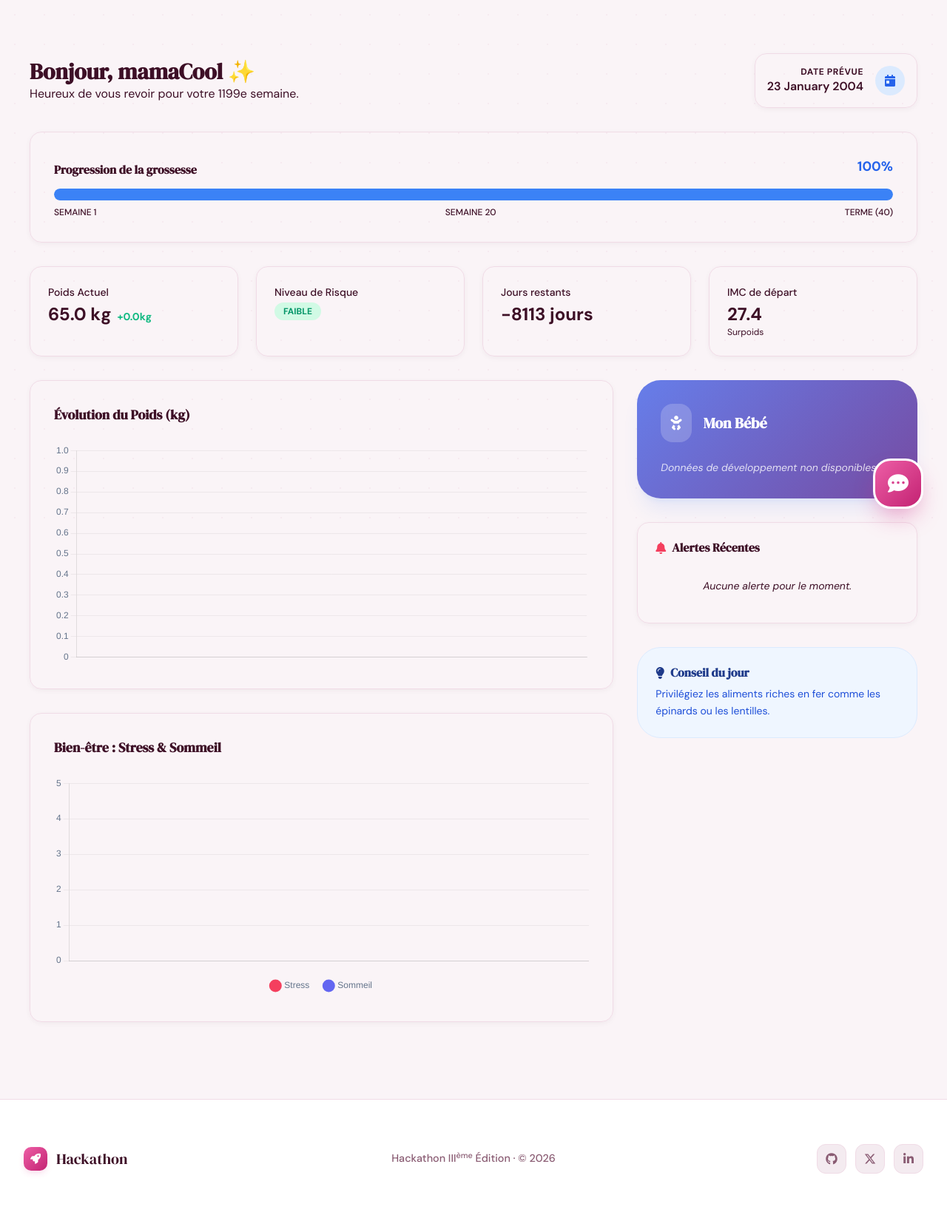
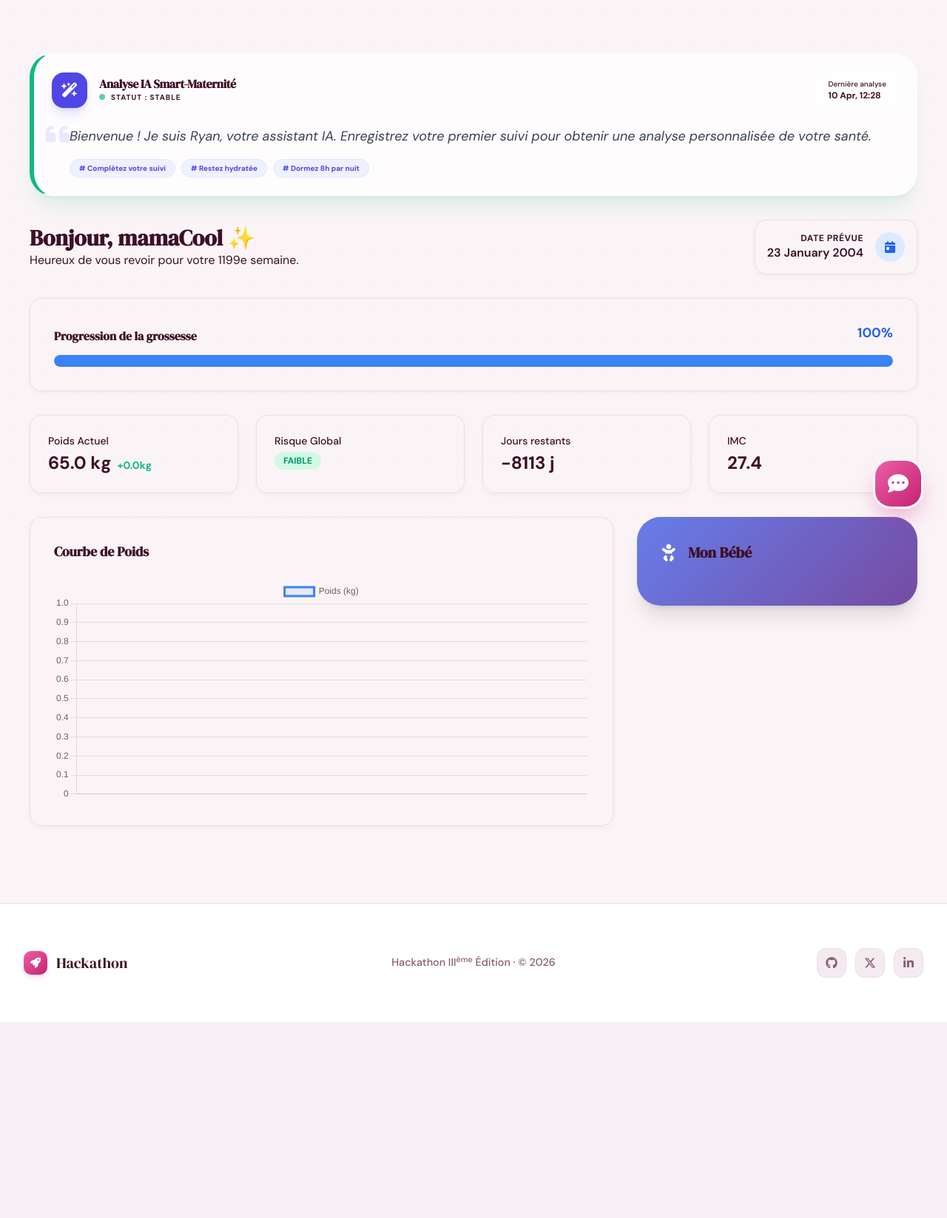
Before and after one commit to Panda0831/coucou_les_filles, a Django app: page /pregancy/dashboard_view/ in a window 1280 px wide. Shown: the part 80-1727 px from the top of the page at 74% size. After the commit the page ends 1462 px from the top, so only its background shows below. Run offline with Django 5.2, Linux system fonts and the light colour scheme; a user stored in the database is signed in; data comes from the database, SQL or seed files in the repository; both versions use the stored data as it was after the commit; some libraries are stand-ins or nearby versions.

Commit message:
farany taty amiko

````diff
--- a/pregancy/views.py
+++ b/pregancy/views.py
@@ -1,21 +1,24 @@
-from pyexpat.errors import messages
-
-from django.shortcuts import render
-
-# Create your views here.
+import datetime
+import json
+import random
 from django.shortcuts import render, redirect
-from Users.forms import SuiviHebdomadaireForm
 from django.contrib.auth.decorators import login_required
 from django.contrib import messages
+from django.views.generic import TemplateView
+from django.contrib.auth.mixins import LoginRequiredMixin
+from django.utils import timezone
+
+from .models import SuiviHebdomadaire, DeveloppementFoetus, AlerteMedicale
+from Users.models import RapportIA
+from Users.ai_service import analyser_grossesse_gemini
 
 @login_required
 def ajouter_suivi(request):
-
-    semaine_actuelle = request.user.semaine_actuelle
-
+    user = request.user
+    semaine_actuelle = user.semaine_actuelle
 
     deja_rempli = SuiviHebdomadaire.objects.filter(
-        mere=request.user,
+        mere=user,
         semaine_grossesse=semaine_actuelle
     ).exists()
 
@@ -24,30 +27,42 @@ def ajouter_suivi(request):
             messages.warning(request, f"Vous avez déjà rempli le suivi pour la semaine {semaine_actuelle}.")
             return redirect("users:user_home")
 
+        from Users.forms import SuiviHebdomadaireForm
         form = SuiviHebdomadaireForm(request.POST)
+
         if form.is_valid():
             suivi = form.save(commit=False)
-            suivi.mere = request.user
+            suivi.mere = user
             suivi.semaine_grossesse = semaine_actuelle
             suivi.save()
-            messages.success(request, "Suivi ajouté avec succès !")
-            return redirect("users:user_home")
-    else:
-        form = SuiviHebdomadaireForm()
 
-    return render(request, "pregancy/ajouter_suivi.html", {
-        "form": form,
-        "deja_rempli": deja_rempli,
-        "semaine_actuelle": semaine_actuelle
-    })
+            print("🚀 Tentative d'analyse IA...")
+            try:
+                contexte = user.obtenir_contexte_clinique()
+                resultat_brut = analyser_grossesse_gemini(contexte)
 
+                if resultat_brut:
+                    # Nettoyage et chargement du JSON
+                    json_str = resultat_brut.strip()
+                    if json_str.startswith("```json"):
+                        json_str = json_str[7:]
+                    if json_str.endswith("```"):
+                        json_str = json_str[:-3]
 
-import datetime
-import json
-import random
-from django.views.generic import TemplateView
-from django.contrib.auth.mixins import LoginRequiredMixin
-from .models import SuiviHebdomadaire, DeveloppementFoetus, AlerteMedicale
+                    data = json.loads(json_str)
+
+                    # ✅ CORRECTION ICI : On ajoute 'conseils'
+                    RapportIA.objects.create(
+                        user=user,
+                        analyse_textuelle=data.get('analyse', 'Analyse prête.'),
+                        score_vigilance=data.get('vigilance', 'Stable'),
+                        conseils=data.get('conseils', []) # <--- NE PAS OUBLIER CETTE LIGNE
+                    )
+                    print("✅ Rapport IA enregistré avec conseils.")
+                    messages.info(request, "L'IA Ryan a analysé vos nouvelles données.")
+            except Exception as e:
+                print(f"❌ Erreur lors de l'enregistrement du rapport : {e}")
+
 
 class DashboardView(LoginRequiredMixin, TemplateView):
     template_name = 'pregancy/dashboard_view.html'
@@ -56,44 +71,57 @@ class DashboardView(LoginRequiredMixin, TemplateView):
         context = super().get_context_data(**kwargs)
         user = self.request.user
 
+        # 1. Récupération des données
         suivis = SuiviHebdomadaire.objects.filter(mere=user).order_by('semaine_grossesse')
-        dernier_suivi = suivis.last()
+        dernier_rapport_ia = RapportIA.objects.filter(user=user).order_by('-date_analyse').first()
 
+        # 2. Gestion de l'affichage IA (Sécurité si vide)
+        if dernier_rapport_ia:
+            context['rapport_ia'] = dernier_rapport_ia
+        else:
+            # Message temporaire pour tester le design si aucun rapport n'existe encore
+            context['rapport_ia'] = {
+                'analyse_textuelle': "Bienvenue ! Je suis Ryan, votre assistant IA. Enregistrez votre premier suivi pour obtenir une analyse personnalisée de votre santé.",
+                'score_vigilance': 'Stable',
+                'date_analyse': timezone.now(),
+                'conseils': ["Complétez votre suivi", "Restez hydratée", "Dormez 8h par nuit"]
+            }
+
+        # 3. Stats générales
         semaine_actuelle = user.semaine_actuelle
         foetus_info = DeveloppementFoetus.objects.filter(semaine=semaine_actuelle).first()
 
         context['stats_generales'] = {
             'semaine': semaine_actuelle,
-            'progression_pourcentage': round((semaine_actuelle / 40) * 100, 1) if semaine_actuelle <= 40 else 100,
-            'jours_restants': (user.date_prevue_accouchement - datetime.date.today()).days if user.date_prevue_accouchement else None,
-            'imc_depart': user.imc,
-            'categorie_imc': user.categorie_imc,
+            'progression_pourcentage': min(round((semaine_actuelle / 40) * 100, 1), 100),
+            'jours_restants': (user.date_prevue_accouchement - datetime.date.today()).days if user.date_prevue_accouchement else 0,
             'poids_actuel': user.poids_actuel(),
             'prise_poids_totale': user.prise_poids_totale(),
             'risque_actuel': user.risque_global(),
+            'imc_depart': user.imc,
+            'categorie_imc': user.categorie_imc,
         }
 
         context['foetus'] = foetus_info
 
+        # 4. Données Graphiques
         context['graph_data'] = json.dumps({
             'labels': [f"Sem {s.semaine_grossesse}" for s in suivis],
-            'poids': [s.poids for s in suivis],
-            'prise_poids': [s.prise_poids for s in suivis],
+            'poids': [float(s.poids) for s in suivis],
             'stress': [s.niveau_stress for s in suivis if s.niveau_stress is not None],
             'sommeil': [s.qualite_sommeil for s in suivis if s.qualite_sommeil is not None],
         })
 
-        context['alertes'] = user.alertes_non_lues()[:5]
-
+        context['alertes'] = user.alertes_non_lues()[:2]
         context['conseil_aleatoire'] = random.choice(self.get_conseils())
 
         return context
 
     def get_conseils(self):
         return [
-            "Hydratez-vous : visez 2 litres d'eau par jour pour soutenir le volume sanguin.",
-            "Marchez 30 minutes par jour pour améliorer la circulation et le sommeil.",
-            "Privilégiez les aliments riches en fer comme les épinards ou les lentilles.",
-            "Écoutez votre corps : si vous ressentez une fatigue intense, reposez-vous sans culpabiliser.",
-            "Préparez votre valise de maternité dès la 30ème semaine pour éviter le stress."
+            "Buvez au moins 1.5L d'eau par jour.",
+            "Pratiquez une activité physique douce comme la marche.",
+            "Pensez à prendre vos vitamines prénatales.",
+            "Évitez de porter des charges trop lourdes.",
+            "Prenez du temps pour vous relaxer aujourd'hui."
         ]
--- a/templates/pregancy/dashboard_view.html
+++ b/templates/pregancy/dashboard_view.html
@@ -1,6 +1,6 @@
 {% extends 'Base/base.html' %}
 
-{% block title %}Mon Tableau de Bord - Suivi de Grossesse{% endblock %}
+{% block title %}Tableau de Bord - Smart Maternité{% endblock %}
 
 {% block extra_head %}
 <script src="https://cdn.jsdelivr.net/npm/chart.js"></script>
@@ -8,15 +8,91 @@
     .gradient-card {
         background: linear-gradient(135deg, #667eea 0%, #764ba2 100%);
     }
-    [data-theme='dark'] .gradient-card {
-        background: linear-gradient(135deg, #4338ca 0%, #5b21b6 100%);
+
+    /* Style Premium pour la carte IA */
+    .ia-card {
+        background: rgba(255, 255, 255, 0.7);
+        backdrop-filter: blur(12px);
+        -webkit-backdrop-filter: blur(12px);
+        border: 1px solid rgba(255, 255, 255, 0.3);
+        border-left-width: 6px;
+        transition: all 0.3s cubic-bezier(0.4, 0, 0.2, 1);
     }
+
+    [data-theme='dark'] .ia-card {
+        background: rgba(30, 41, 59, 0.7);
+        border: 1px solid rgba(255, 255, 255, 0.1);
+        border-left-width: 6px;
+    }
+
+    .ia-card:hover {
+        transform: translateY(-4px);
+        box-shadow: 0 20px 25px -5px rgba(0, 0, 0, 0.1), 0 10px 10px -5px rgba(0, 0, 0, 0.04);
+    }
+
+    @keyframes slideIn {
+        from { opacity: 0; transform: translateY(-15px); }
+        to { opacity: 1; transform: translateY(0); }
+    }
+    .animate-ia { animation: slideIn 0.6s ease-out forwards; }
 </style>
 {% endblock %}
 
 {% block content %}
 <div class="container mx-auto px-4 py-8">
     <div class="max-w-7xl mx-auto">
+
+        {% if rapport_ia %}
+        <div class="ia-card animate-ia p-6 mb-8 rounded-[2rem] shadow-xl
+            {% if rapport_ia.score_vigilance == 'Alerte' %} border-l-rose-500 shadow-rose-500/10
+            {% elif rapport_ia.score_vigilance == 'Attention' %} border-l-amber-500 shadow-amber-500/10
+            {% else %} border-l-emerald-500 shadow-emerald-500/10 {% endif %}">
+
+            <div class="flex flex-col md:flex-row md:items-center justify-between gap-4">
+                <div class="flex items-center gap-4">
+                    <div class="h-12 w-12 rounded-2xl bg-indigo-600 flex items-center justify-center shadow-lg shadow-indigo-500/20">
+                        <i class="fa-solid fa-wand-magic-sparkles text-white text-xl"></i>
+                    </div>
+                    <div>
+                        <h3 class="font-black text-ink tracking-tight">Analyse IA Smart-Maternité</h3>
+                        <div class="flex items-center gap-2">
+                            <span class="inline-block h-2 w-2 rounded-full
+                                {% if rapport_ia.score_vigilance == 'Alerte' %} bg-rose-500
+                                {% elif rapport_ia.score_vigilance == 'Attention' %} bg-amber-500
+                                {% else %} bg-emerald-500 {% endif %} animate-pulse"></span>
+                            <p class="text-[10px] uppercase font-bold text-muted tracking-widest">
+                                Statut : {{ rapport_ia.score_vigilance }}
+                            </p>
+                        </div>
+                    </div>
+                </div>
+
+                <div class="bg-white/50 dark:bg-black/20 px-4 py-2 rounded-xl border border-white/20">
+                    <p class="text-[10px] text-muted font-medium">Dernière analyse</p>
+                    <p class="text-xs font-bold text-ink">{{ rapport_ia.date_analyse|date:"d M, H:i" }}</p>
+                </div>
+            </div>
+
+            <div class="mt-6">
+                <div class="relative">
+                    <i class="fa-solid fa-quote-left absolute -top-2 -left-2 opacity-10 text-4xl text-indigo-600"></i>
+                    <p class="text-gray-700 dark:text-gray-300 leading-relaxed italic text-lg pl-6">
+                        {{ rapport_ia.analyse_textuelle }}
+                    </p>
+                </div>
+            </div>
+
+            {% if rapport_ia.conseils %}
+            <div class="mt-4 flex flex-wrap gap-2 pl-6">
+                {% for conseil in rapport_ia.conseils %}
+                <span class="text-[10px] font-bold py-1 px-3 bg-indigo-50 dark:bg-indigo-900/30 text-indigo-600 dark:text-indigo-400 rounded-full border border-indigo-100 dark:border-indigo-800">
+                    # {{ conseil }}
+                </span>
+                {% endfor %}
+            </div>
+            {% endif %}
+        </div>
+        {% endif %}
 
         <header class="flex flex-col md:flex-row md:items-center justify-between mb-8 gap-4">
             <div>
@@ -43,11 +119,6 @@
                 <div class="w-full bg-gray-100 dark:bg-gray-800 h-4 rounded-full overflow-hidden">
                     <div class="bg-blue-500 h-full rounded-full transition-all duration-1000 shadow-[0_0_15px_rgba(59,130,246,0.5)]" style="width: {{ stats_generales.progression_pourcentage }}%"></div>
                 </div>
-                <div class="flex justify-between mt-2 text-xs text-muted font-medium">
-                    <span>SEMAINE 1</span>
-                    <span>SEMAINE 20</span>
-                    <span>TERME (40)</span>
-                </div>
             </div>
         </section>
 
@@ -59,105 +130,49 @@
                     <span class="text-emerald-500 text-sm font-bold">+{{ stats_generales.prise_poids_totale }}kg</span>
                 </div>
             </div>
-
             <div class="cool-card !p-6">
-                <p class="text-muted text-sm font-medium mb-1">Niveau de Risque</p>
-                <div class="flex items-center gap-2 mt-1">
-                    <span class="px-3 py-1 rounded-full text-xs font-bold uppercase
-                        {% if stats_generales.risque_actuel == 'faible' %} bg-emerald-100 dark:bg-emerald-900/30 text-emerald-600 dark:text-emerald-400
-                        {% elif stats_generales.risque_actuel == 'moyen' %} bg-amber-100 dark:bg-amber-900/30 text-amber-600 dark:text-amber-400
-                        {% else %} bg-rose-100 dark:bg-rose-900/30 text-rose-600 dark:text-rose-400 {% endif %}">
-                        {{ stats_generales.risque_actuel }}
-                    </span>
-                </div>
+                <p class="text-muted text-sm font-medium mb-1">Risque Global</p>
+                <span class="px-3 py-1 rounded-full text-xs font-bold uppercase
+                    {% if stats_generales.risque_actuel == 'faible' %} bg-emerald-100 text-emerald-600
+                    {% else %} bg-rose-100 text-rose-600 {% endif %}">
+                    {{ stats_generales.risque_actuel }}
+                </span>
             </div>
-
             <div class="cool-card !p-6">
                 <p class="text-muted text-sm font-medium mb-1">Jours restants</p>
-                <span class="text-2xl font-bold text-ink">{{ stats_generales.jours_restants }} jours</span>
+                <span class="text-2xl font-bold text-ink">{{ stats_generales.jours_restants }} j</span>
             </div>
-
             <div class="cool-card !p-6">
-                <p class="text-muted text-sm font-medium mb-1">IMC de départ</p>
-                <div class="flex flex-col">
-                    <span class="text-2xl font-bold text-ink">{{ stats_generales.imc_depart }}</span>
-                    <span class="text-xs text-muted">{{ stats_generales.categorie_imc }}</span>
-                </div>
+                <p class="text-muted text-sm font-medium mb-1">IMC</p>
+                <span class="text-2xl font-bold text-ink">{{ stats_generales.imc_depart }}</span>
             </div>
         </div>
 
         <div class="grid grid-cols-1 lg:grid-cols-3 gap-8 mb-8">
             <div class="lg:col-span-2 space-y-8">
                 <div class="cool-card !p-8">
-                    <h3 class="text-lg font-bold text-ink mb-6">Évolution du Poids (kg)</h3>
-                    <div class="h-[300px]">
-                        <canvas id="weightChart"></canvas>
-                    </div>
-                </div>
-
-                <div class="cool-card !p-8">
-                    <h3 class="text-lg font-bold text-ink mb-6">Bien-être : Stress & Sommeil</h3>
-                    <div class="h-[300px]">
-                        <canvas id="wellnessChart"></canvas>
-                    </div>
+                    <h3 class="text-lg font-bold text-ink mb-6">Courbe de Poids</h3>
+                    <div class="h-[300px]"><canvas id="weightChart"></canvas></div>
                 </div>
             </div>
 
             <div class="space-y-8">
-                <div class="gradient-card p-8 rounded-[2rem] text-white shadow-xl shadow-blue-500/10">
+                <div class="gradient-card p-8 rounded-[2rem] text-white shadow-xl">
                     <div class="flex items-center gap-4 mb-6">
-                        <div class="bg-white/20 p-3 rounded-2xl backdrop-blur-sm">
-                            <i class="fa-solid fa-baby text-xl text-white"></i>
-                        </div>
-                        <h3 class="font-bold text-xl text-white">Mon Bébé</h3>
+                        <i class="fa-solid fa-baby text-2xl"></i>
+                        <h3 class="font-bold text-xl">Mon Bébé</h3>
                     </div>
                     {% if foetus %}
-                    <div class="space-y-4">
-                        <div class="flex justify-between border-b border-white/10 pb-2">
-                            <span class="opacity-80">Taille moy.</span>
-                            <span class="font-bold">{{ foetus.taille_moyenne }} cm</span>
-                        </div>
-                        <div class="flex justify-between border-b border-white/10 pb-2">
-                            <span class="opacity-80">Poids moy.</span>
-                            <span class="font-bold">{{ foetus.poids_moyen }} g</span>
-                        </div>
-                        <div class="mt-6 bg-white/10 p-4 rounded-2xl border border-white/10">
-                            <p class="text-sm leading-relaxed italic opacity-95 text-justify">
-                                "{{ foetus.stade_developpement|truncatewords:40 }}"
-                            </p>
-                        </div>
+                    <p class="text-sm italic opacity-90">{{ foetus.stade_developpement|truncatewords:30 }}</p>
+                    <div class="mt-4 pt-4 border-t border-white/20">
+                        <p>Taille : <b>{{ foetus.taille_moyenne }} cm</b></p>
+                        <p>Poids : <b>{{ foetus.poids_moyen }} g</b></p>
                     </div>
-                    {% else %}
-                    <p class="text-sm opacity-80 italic">Données de développement non disponibles.</p>
                     {% endif %}
-                </div>
-
-                <div class="cool-card !p-6">
-                    <h3 class="font-bold text-ink mb-4 flex items-center gap-2">
-                        <i class="fa-solid fa-bell text-rose-500"></i> Alertes Récentes
-                    </h3>
-                    <div class="space-y-4">
-                        {% for alerte in alertes %}
-                        <div class="p-3 bg-rose-50 dark:bg-rose-900/20 rounded-2xl border-l-4 border-rose-500">
-                            <p class="text-xs font-bold text-rose-700 dark:text-rose-400 uppercase">{{ alerte.niveau_risque }}</p>
-                            <p class="text-sm text-gray-700 dark:text-gray-300">{{ alerte.message }}</p>
-                        </div>
-                        {% empty %}
-                        <p class="text-sm text-muted italic text-center py-4">Aucune alerte pour le moment.</p>
-                        {% endfor %}
-                    </div>
-                </div>
-
-                <div class="bg-blue-50 dark:bg-blue-900/20 p-6 rounded-[2rem] border border-blue-100 dark:border-blue-800">
-                    <h3 class="font-bold text-blue-900 dark:text-blue-300 mb-2 flex items-center gap-2">
-                        <i class="fas fa-lightbulb"></i> Conseil du jour
-                    </h3>
-                    <p class="text-blue-700 dark:text-blue-400 text-sm leading-relaxed">
-                        {{ conseil_aleatoire }}
-                    </p>
                 </div>
             </div>
         </div>
+
     </div>
 </div>
 {% endblock %}
@@ -165,10 +180,6 @@
 {% block extra_scripts %}
 <script>
     const graphData = JSON.parse('{{ graph_data|safe }}');
-    const isDark = document.documentElement.getAttribute('data-theme') === 'dark';
-    const textColor = isDark ? '#94a3b8' : '#64748b';
-    const gridColor = isDark ? 'rgba(255,255,255,0.05)' : 'rgba(0,0,0,0.05)';
-
     const weightCtx = document.getElementById('weightChart').getContext('2d');
     new Chart(weightCtx, {
         type: 'line',
@@ -178,87 +189,12 @@
                 label: 'Poids (kg)',
                 data: graphData.poids,
                 borderColor: '#3b82f6',
-                backgroundColor: 'rgba(59, 130, 246, 0.1)',
-                borderWidth: 3,
+                tension: 0.4,
                 fill: true,
-                tension: 0.4,
-                pointBackgroundColor: '#3b82f6',
-                pointBorderColor: '#fff',
-                pointHoverRadius: 6
+                backgroundColor: 'rgba(59, 130, 246, 0.1)'
             }]
         },
-        options: {
-            responsive: true,
-            maintainAspectRatio: false,
-            plugins: {
-                legend: { display: false },
-                tooltip: {
-                    backgroundColor: isDark ? '#1e293b' : '#fff',
-                    titleColor: isDark ? '#fff' : '#1e293b',
-                    bodyColor: isDark ? '#cbd5e1' : '#64748b',
-                    borderColor: isDark ? '#334155' : '#e2e8f0',
-                    borderWidth: 1,
-                    padding: 12,
-                    displayColors: false
-                }
-            },
-            scales: {
-                y: {
-                    grid: { color: gridColor },
-                    ticks: { color: textColor },
-                    beginAtZero: false
-                },
-                x: {
-                    grid: { display: false },
-                    ticks: { color: textColor }
-                }
-            }
-        }
-    });
-
-    const wellnessCtx = document.getElementById('wellnessChart').getContext('2d');
-    new Chart(wellnessCtx, {
-        type: 'bar',
-        data: {
-            labels: graphData.labels,
-            datasets: [
-                {
-                    label: 'Stress',
-                    data: graphData.stress,
-                    backgroundColor: '#f43f5e',
-                    borderRadius: 8,
-                    barThickness: 15
-                },
-                {
-                    label: 'Sommeil',
-                    data: graphData.sommeil,
-                    backgroundColor: '#6366f1',
-                    borderRadius: 8,
-                    barThickness: 15
-                }
-            ]
-        },
-        options: {
-            responsive: true,
-            maintainAspectRatio: false,
-            plugins: {
-                legend: {
-                    position: 'bottom',
-                    labels: { color: textColor, padding: 20, usePointStyle: true }
-                }
-            },
-            scales: {
-                y: {
-                    max: 5,
-                    grid: { color: gridColor },
-                    ticks: { color: textColor, stepSize: 1 }
-                },
-                x: {
-                    grid: { display: false },
-                    ticks: { color: textColor }
-                }
-            }
-        }
+        options: { responsive: true, maintainAspectRatio: false }
     });
 </script>
 {% endblock %}
````
Also changed, not shown: Users/ai_service.py (added, +65 -0 lines), Users/models.py (+33 -1 lines), requirements.txt (+7 -0 lines), Users/migrations/0007_rapportia.py (added), Users/migrations/0008_rapportia_conseils.py (added), db.sqlite3.
